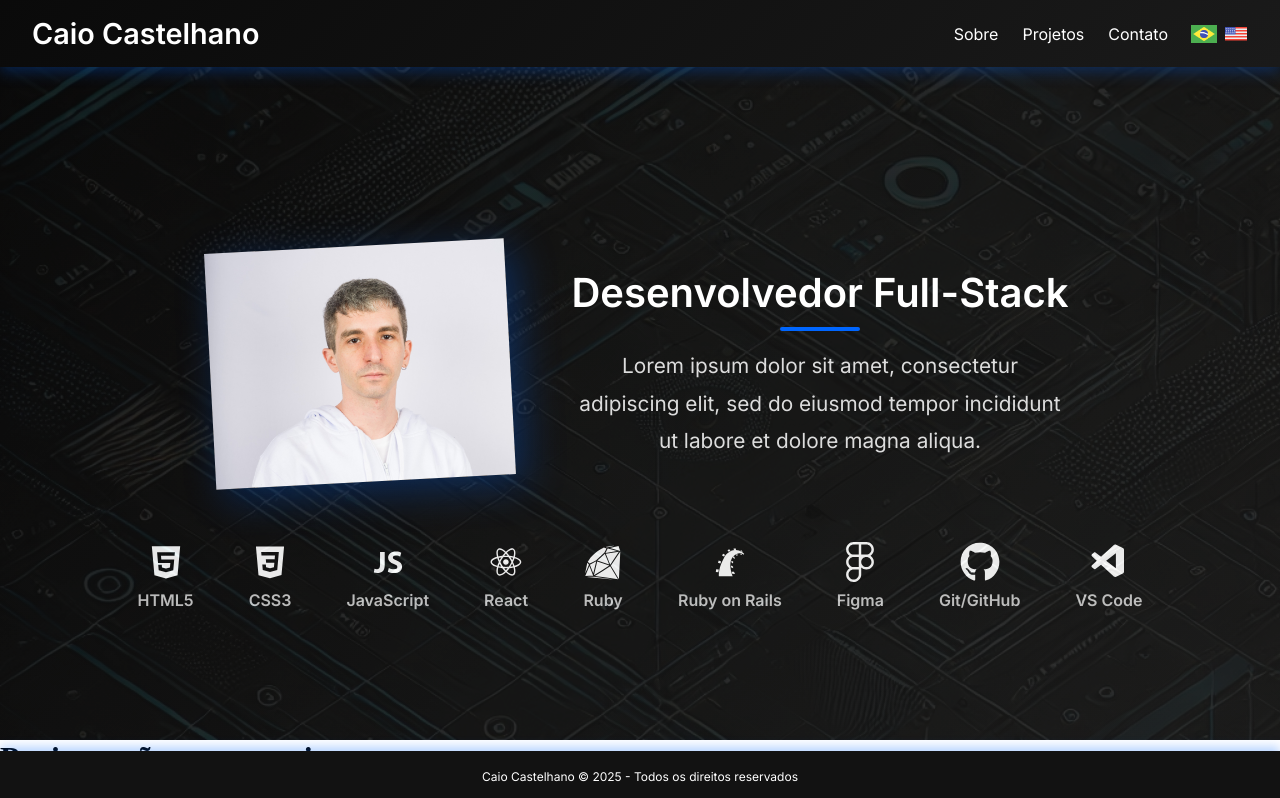
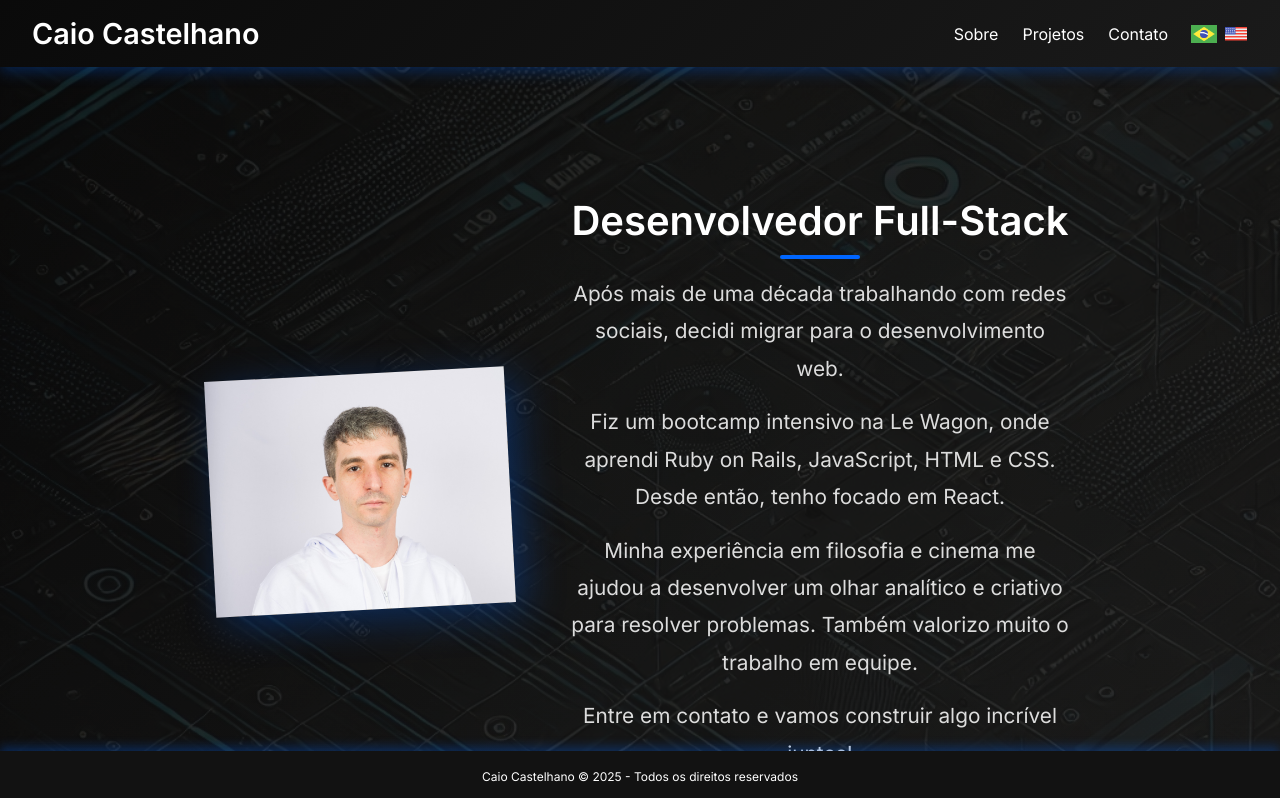
Before and after one commit to caiocastelhano/portfolio, a React (Vite) app: page / in a window 1280 px wide. Shown: the top 798 px of the page. Built offline with nearby package versions, Linux system fonts and the light colour scheme.

Commit message:
Adiciona texto da seção About e corrige espaçamento da seção Contact

```diff
--- a/src/components/About.jsx
+++ b/src/components/About.jsx
@@ -15,17 +15,32 @@ export default function About() {
         <img src={profile} alt="Profile" className="about-image" />
         <div className="about-text">
           <h2>
-            {language === "PT"
-              ? "Desenvolvedor Full-Stack"
-              : "Full-Stack Developer"}
+          {language === "PT"
+          ? "Desenvolvedor Full-Stack"
+          : "Full-Stack Developer"}
           </h2>
           <p>
-            {language === "PT"
-              ? "Lorem ipsum dolor sit amet, consectetur adipiscing elit, sed do eiusmod tempor incididunt ut labore et dolore magna aliqua."
-              : "Lorem ipsum dolor sit amet, consectetur adipiscing elit, sed do eiusmod tempor incididunt ut labore et dolore magna aliqua."}
+          {language === "PT"
+          ? "Após mais de uma década trabalhando com redes sociais, decidi migrar para o desenvolvimento web."
+          : "After more than a decade working in social media, I transitioned to web development."}
           </p>
+          <p>
+          {language === "PT"
+          ? "Fiz um bootcamp intensivo na Le Wagon, onde aprendi Ruby on Rails, JavaScript, HTML e CSS. Desde então, tenho focado em React."
+          : "I completed an intensive bootcamp at Le Wagon, learning Ruby on Rails, JavaScript, HTML, and CSS. Since then, I’ve focused on React."}
+          </p>
+          <p>
+          {language === "PT"
+          ? "Minha experiência em filosofia e cinema me ajudou a desenvolver um olhar analítico e criativo para resolver problemas. Também valorizo muito o trabalho em equipe."
+          : "My background in philosophy and film has helped me develop an analytical and creative approach to problem-solving. I also highly value teamwork."}
+          </p>
+          <p>
+          {language === "PT"
+          ? "Entre em contato e vamos construir algo incrível juntos!"
+          : "Get in touch, and let’s build something great together!"}
+          </p>
+          </div>
         </div>
-      </div>
 
       {/* 🔽 Ícones abaixo da foto e do texto */}
       <div className="icons-container">
--- a/src/styles/About.css
+++ b/src/styles/About.css
@@ -77,6 +77,7 @@
   font-size: 1.3rem;
   line-height: 1.8;
   opacity: 0.85;
+  margin-bottom: 1rem;
 }
 
 /* 🔽 Ícones */
--- a/src/styles/Contact.css
+++ b/src/styles/Contact.css
@@ -65,6 +65,7 @@
   font-weight: 400;
   opacity: 0.85;
   margin-bottom: 2rem;
+  line-height: 1.8;
 }
 
 .social-icons {
```
